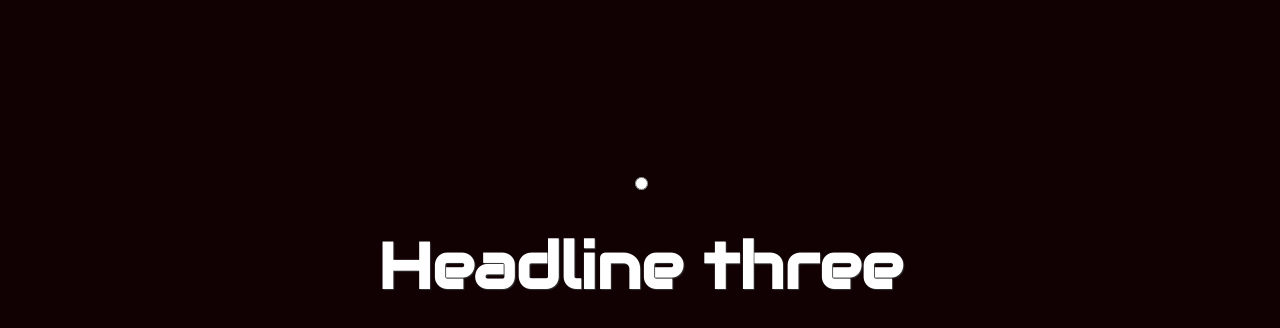
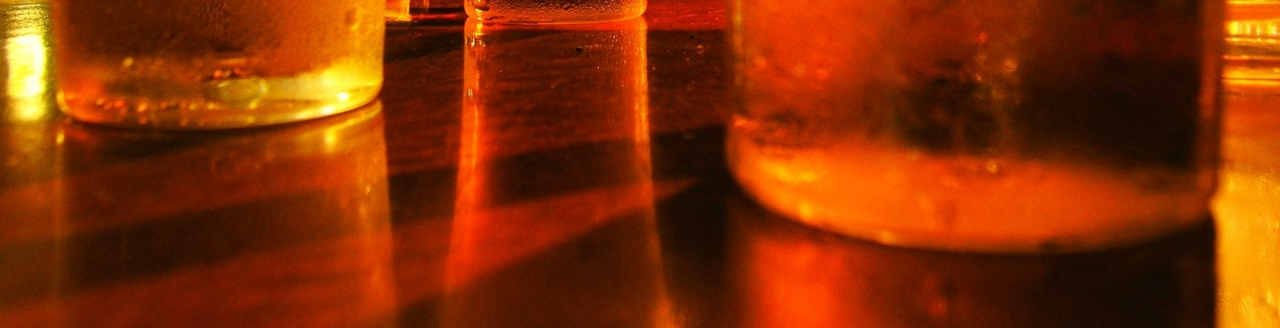
Before and after one commit to jannesbrunner/web-workspace, a plain HTML site: page css-fullscreen-slider/index.html in a window 1280 px wide. Shown: the part 472-800 px from the top of the page. Drawn offline with Linux system fonts and the light colour scheme.

Commit message:
Setup slides. Working Gallery. No effects

```diff
--- a/css-fullscreen-slider/css/horizontal.css
+++ b/css-fullscreen-slider/css/horizontal.css
@@ -30,4 +30,45 @@ header label {
     cursor: pointer;
     display: inline-block;
     line-height: 4.25em;
+    font-size: .667em;
+    font-weight: bold;
+    padding: 0 1em;
 }
+
+header label:hover {
+    background: #2e353b;
+}
+
+.slide {
+    width: 100%;
+    height: 100%;
+    position: absolute;
+    top: 0;
+    left: 100%;
+    z-index: 10;
+    padding: 8em 1em 0;
+    background-color: #120103;
+    background-position: 50% 50%;
+    background-size: cover;
+}
+
+.slide-one {
+    background-image: url('../images/beer.jpg');
+}
+
+.slide-two {
+    background-image: url('../images/computer.jpg');
+}
+
+.slide-three {
+    background-image: url('../images/lake.jpg');
+}
+
+.slide-four {
+    background-image: url('../images/mountains.jpg');
+}
+
+[id^="slide"]:checked + .slide {
+    left: 0;
+    z-index: 100;
+}
```
